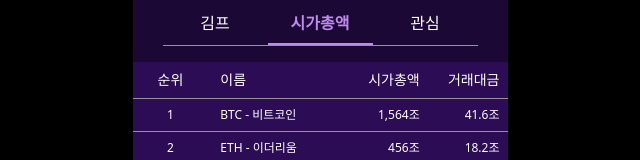
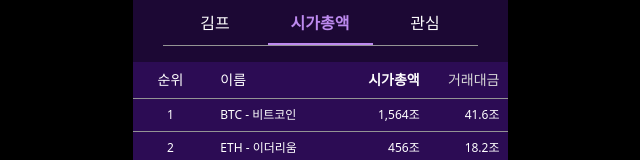
Before and after one commit to Chaemin-L/bitrics_FE, a React (Create React App) app: page / in a window 1280 px wide. Both pictures are taken after a click on the element "시가총액". Shown: the part 129-289 px from the top of the page, without its empty margins (320-960 px from the left). Built offline with nearby package versions, Linux system fonts and the light colour scheme.

Commit message:
add: 홈 시가총액 탭 정렬 버튼 css 추가

```diff
--- a/src/components/home/MarketCapList.tsx
+++ b/src/components/home/MarketCapList.tsx
@@ -1,5 +1,5 @@
 import React, { useState } from "react";
-
+import clsx from "clsx";
 interface MarketCapData {
   market: string;
   name: string;
@@ -8,7 +8,7 @@
 }
 
 const MarketCapList: React.FC = () => {
-  const initialData: MarketCapData[] = [
+  const [data, setData] = useState<MarketCapData[]>([
     { market: "BTC", name: "비트코인", marketCap: 1564, tradingVolume: 41.6 },
     { market: "ETH", name: "이더리움", marketCap: 456, tradingVolume: 18.2 },
     { market: "XRP", name: "리플", marketCap: 105, tradingVolume: 22.8 },
@@ -24,15 +24,16 @@
     { market: "DOT", name: "폴카닷", marketCap: 50, tradingVolume: 2.9 },
     { market: "LINK", name: "체인링크", marketCap: 40, tradingVolume: 1.8 },
     { market: "DOGE", name: "도지코인", marketCap: 35, tradingVolume: 4.3 },
-  ];
-
-  const [sortedData, setSortedData] = useState<MarketCapData[]>([
-    ...initialData,
   ]);
 
+  const [sortKey, setSortKey] = useState<"marketCap" | "tradingVolume">(
+    "marketCap"
+  );
+
   const handleSort = (key: "marketCap" | "tradingVolume") => {
-    const sorted = [...sortedData].sort((a, b) => b[key] - a[key]);
-    setSortedData(sorted);
+    setSortKey(key);
+    const sortedData = [...data].sort((a, b) => b[key] - a[key]);
+    setData(sortedData);
   };
 
   return (
@@ -41,19 +42,25 @@
         <div className="w-1/6 text-center">순위</div>
         <div className="w-2/6 text-left">이름</div>
         <div
-          className="w-1/6 text-right cursor-pointer"
+          className={clsx(
+            `w-1/6 text-right cursor-pointer`,
+            sortKey === "marketCap" ? "font-bold" : "text-contrast-200"
+          )}
           onClick={() => handleSort("marketCap")}
         >
           시가총액
         </div>
         <div
-          className="w-1/6 text-right cursor-pointer"
+          className={clsx(
+            `w-1/6 text-right cursor-pointer`,
+            sortKey === "tradingVolume" ? "font-bold" : "text-contrast-200"
+          )}
           onClick={() => handleSort("tradingVolume")}
         >
           거래대금
         </div>
       </div>
-      {sortedData.map((item, index) => (
+      {data.map((item, index) => (
         <div
           key={index}
           className="flex justify-between p-2 border-b border-contrast-300 text-xs"
```
